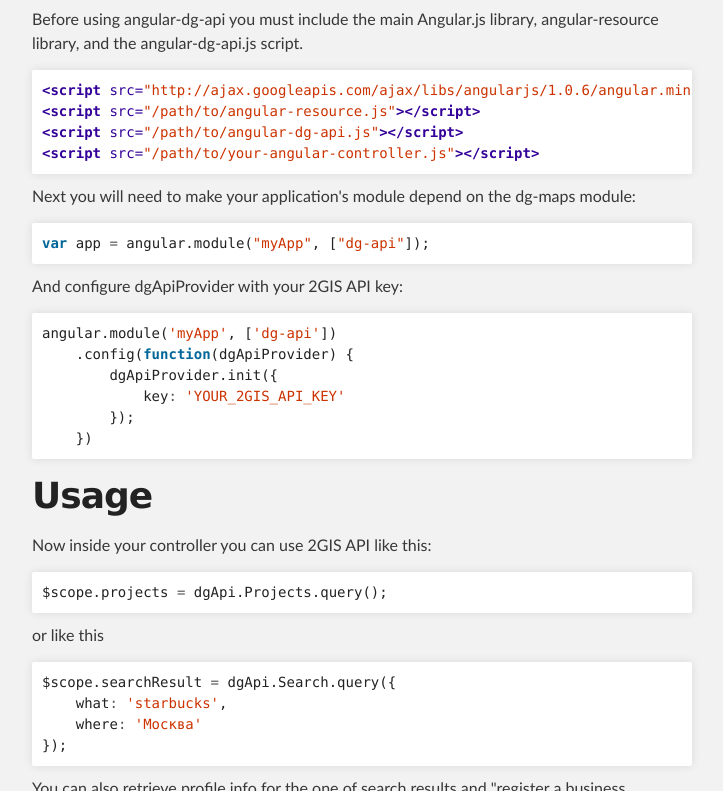
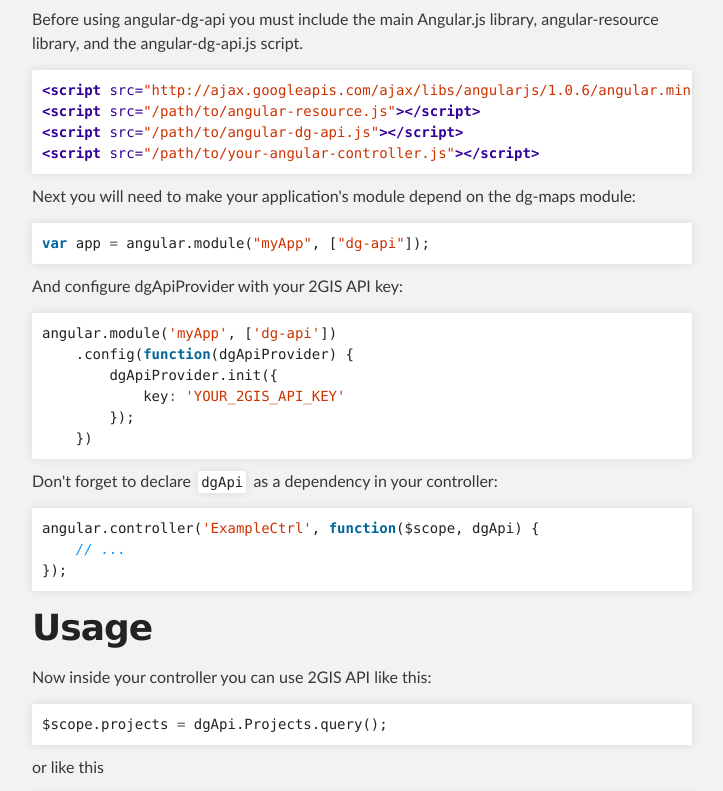
Before and after one commit to burivuhster/angular-dg-api, a plain HTML site: page index.html in a window 1280 px wide. Shown: the part 389-1180 px from the top of the page, without its empty margins (288-1011 px from the left). Drawn offline with Linux system fonts and the light colour scheme.

Commit message:
Create gh-pages branch via GitHub

```diff
--- a/index.html
+++ b/index.html
@@ -57,6 +57,13 @@
     <span class="p">})</span>
 </pre></div>
 
+<p>Don't forget to declare <code>dgApi</code> as a dependency in your controller:</p>
+
+<div class="highlight"><pre><span class="nx">angular</span><span class="p">.</span><span class="nx">controller</span><span class="p">(</span><span class="s1">'ExampleCtrl'</span><span class="p">,</span> <span class="kd">function</span><span class="p">(</span><span class="nx">$scope</span><span class="p">,</span> <span class="nx">dgApi</span><span class="p">)</span> <span class="p">{</span>
+    <span class="c1">// ...</span>
+<span class="p">});</span>
+</pre></div>
+
 <h1>
 <a name="usage" class="anchor" href="#usage"><span class="octicon octicon-link"></span></a>Usage</h1>
 
```
Also changed, not shown: params.json (+1 -1 lines).
